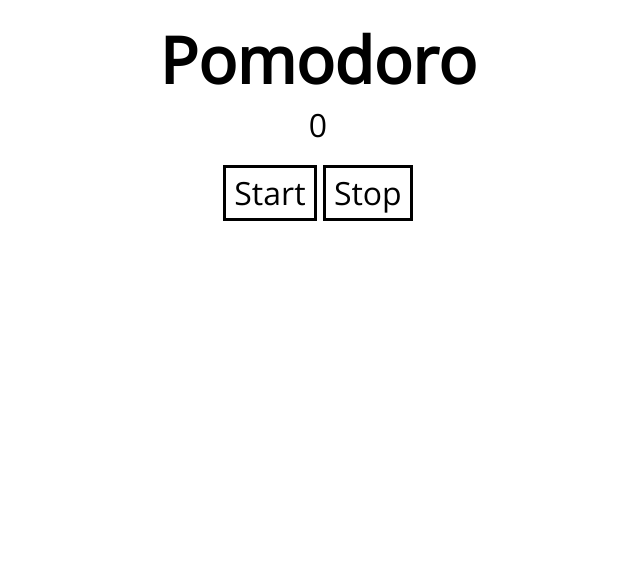
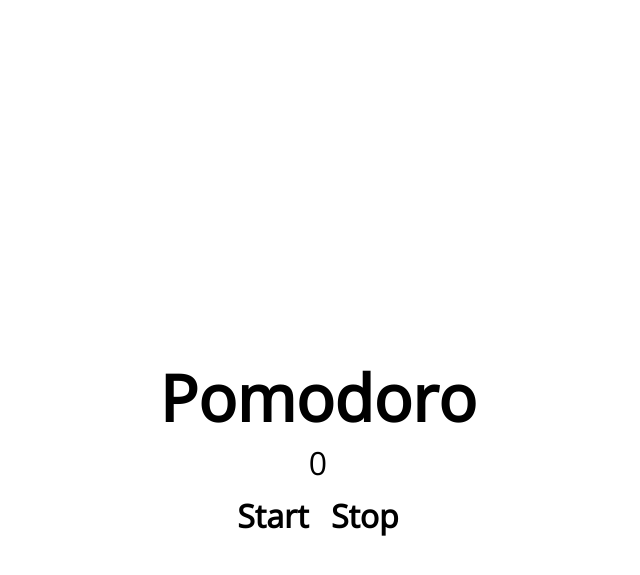
Before and after one commit to yu2/yu2.github.io, a Jekyll site: the page prj/pomo/pomo.html, which Jekyll copies as it is, in a window 1280 px wide. Shown: the top 575 px of the page, without its empty margins (322-962 px from the left). Built offline with Jekyll 4.4.1, drawn with Linux system fonts in a browser that asks for light colours.

Commit message:
Add files via upload

```diff
--- a/prj/pomo/pomo.css
+++ b/prj/pomo/pomo.css
@@ -9,6 +9,9 @@ body {
   width: 100vw;
   height: 100vh;
   padding: 1em;
+  display: flex;
+  flex-direction: column;
+  justify-content: center;
 }
 
 .title {
@@ -27,13 +30,17 @@ body {
   display: flex;
   justify-content: center;
   font-size: 2em;
-  margin: 0.5em;
 }
 
-#start, #stop {
+.control button {
   font-size: 1em;
+  font-weight: bold;
+  border: none;
   background-color: #fff;
-  border: 0.1em solid black;
-  padding: 0.1em 0.25em;
+  padding: 0.2em 0.25em;
   margin: 0.1em;
 }
+
+.control button:focus {
+  outline:none;
+}
--- a/prj/pomo/pomo.html
+++ b/prj/pomo/pomo.html
@@ -1,6 +1,7 @@
 <!doctype html>
 <html>
   <head>
+    <meta name="viewport" content="width=device-width, initial-scale=1">
     <title></title>
     <link href="pomo.css" type="text/css" rel="stylesheet">
     <link rel="stylesheet" href="https://fonts.googleapis.com/css?family=Roboto|Open+Sans">
```
